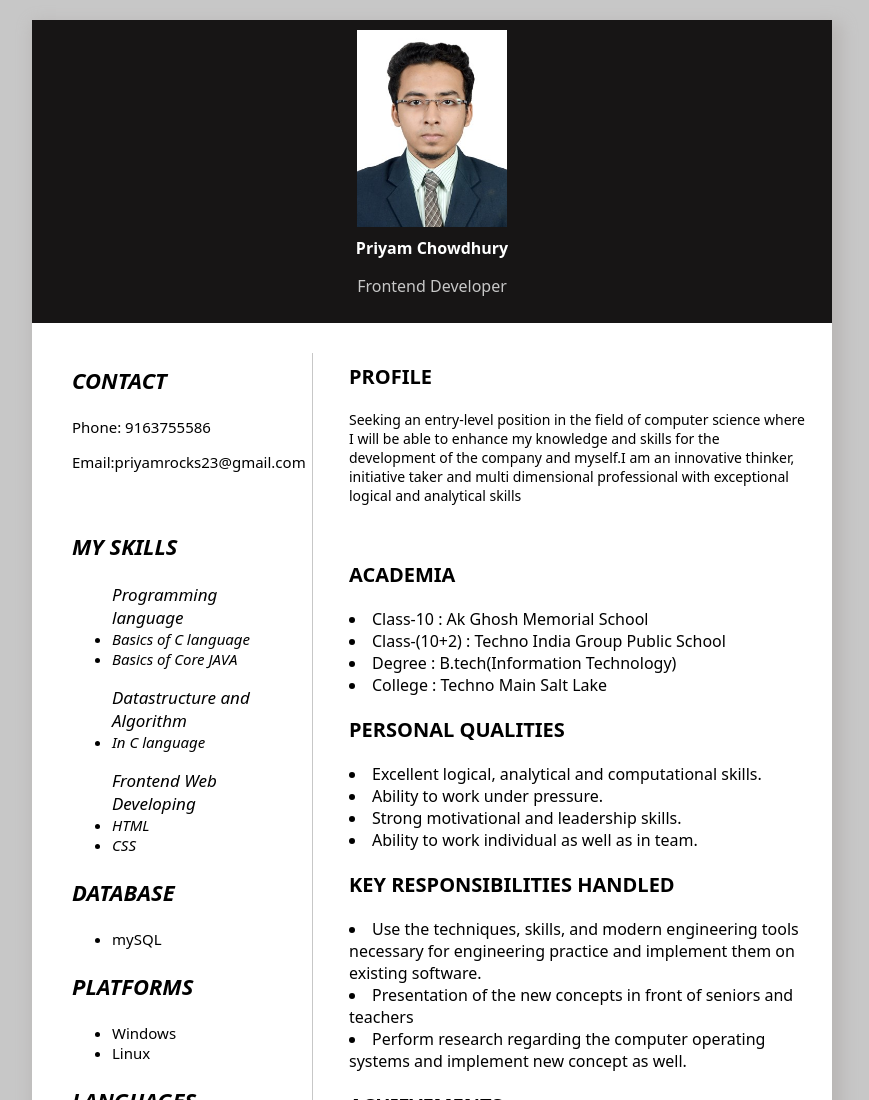
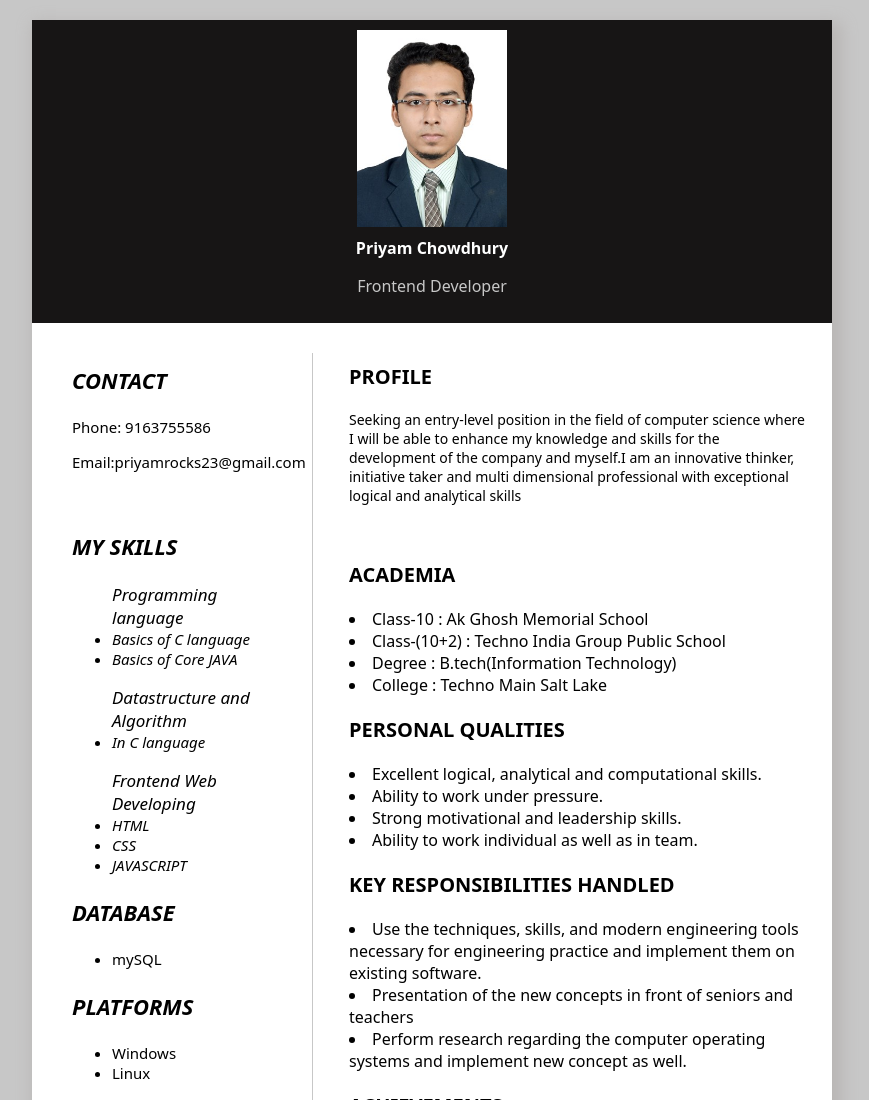
Before and after one commit to Priyam-Chowdhury/BasicResume.github.io, a plain HTML site: page resume.html in a window 1280 px wide. Shown: the top 1100 px of the page, without its empty margins (208-1077 px from the left). Drawn offline with Linux system fonts and the light colour scheme.

Commit message:
Update resume.html

```diff
--- a/resume.html
+++ b/resume.html
@@ -37,6 +37,7 @@
                     Frontend Web Developing
                     <li style="font-size: 15px">HTML</li>
                     <li style="font-size: 15px">CSS</li>
+                    <li style="font-size: 15px">JAVASCRIPT</li>
 
                 </ul>
                 <p class="head" style="font-style: italic;font-size: 22px; ">Database</p>
```
